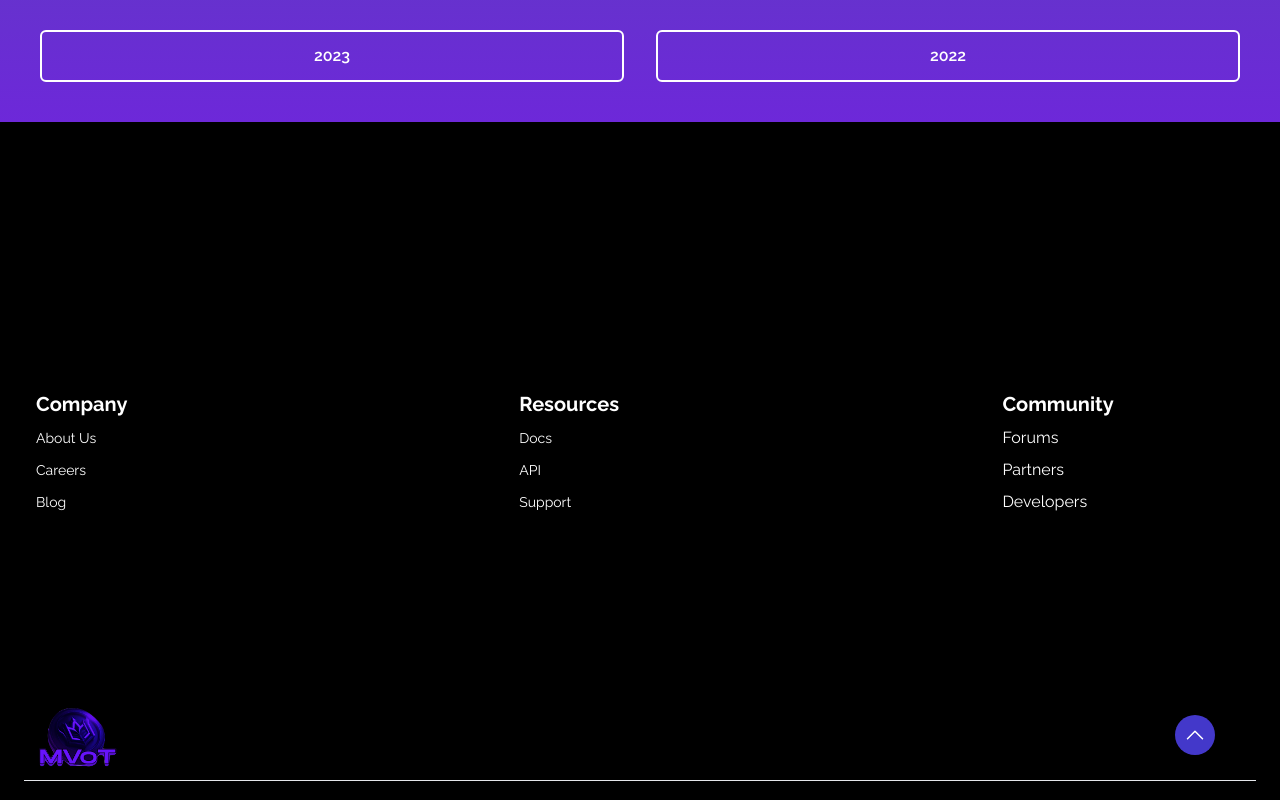
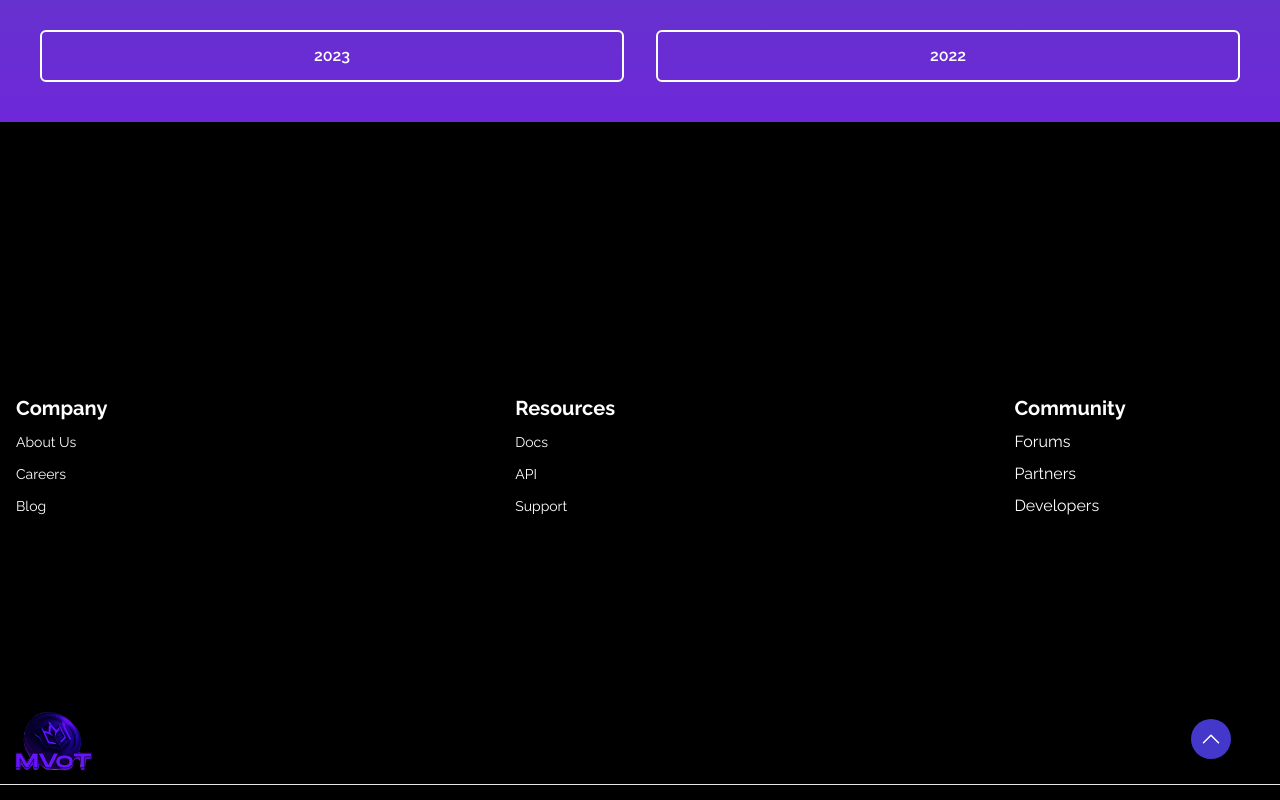
Before and after one commit to GKozlowskiDesign/P1.NextJSFigmaAWS-App, a Next.js app: page / in a window 1280 px wide. Shown: the part 3660-4460 px from the top of the page. Built offline with nearby package versions, Linux system fonts and the light colour scheme.

Commit message:
commit 7

```diff
--- a/src/app/components/Footer.jsx
+++ b/src/app/components/Footer.jsx
@@ -7,8 +7,8 @@ import { Link } from "react-scroll";
 const Footer = () => {
     return (
 
-      <footer name="footer" className="bg-black text-white py-2 pt-64 p-6">
-        <div className="container mx-auto flex justify-between items-center pb-40 p-3">
+      <footer name="footer" className="bg-black text-white py-2 pt-64">
+        <div className="container mx-auto flex justify-between items-center pb-40 p-4">
           <div className="w-full sm:w-1/2 md:w-1/4 lg:w-1/5 mb-4">
             <h2 className="text-xl font-bold">Company</h2>
             <ul className="mt-2">
```
